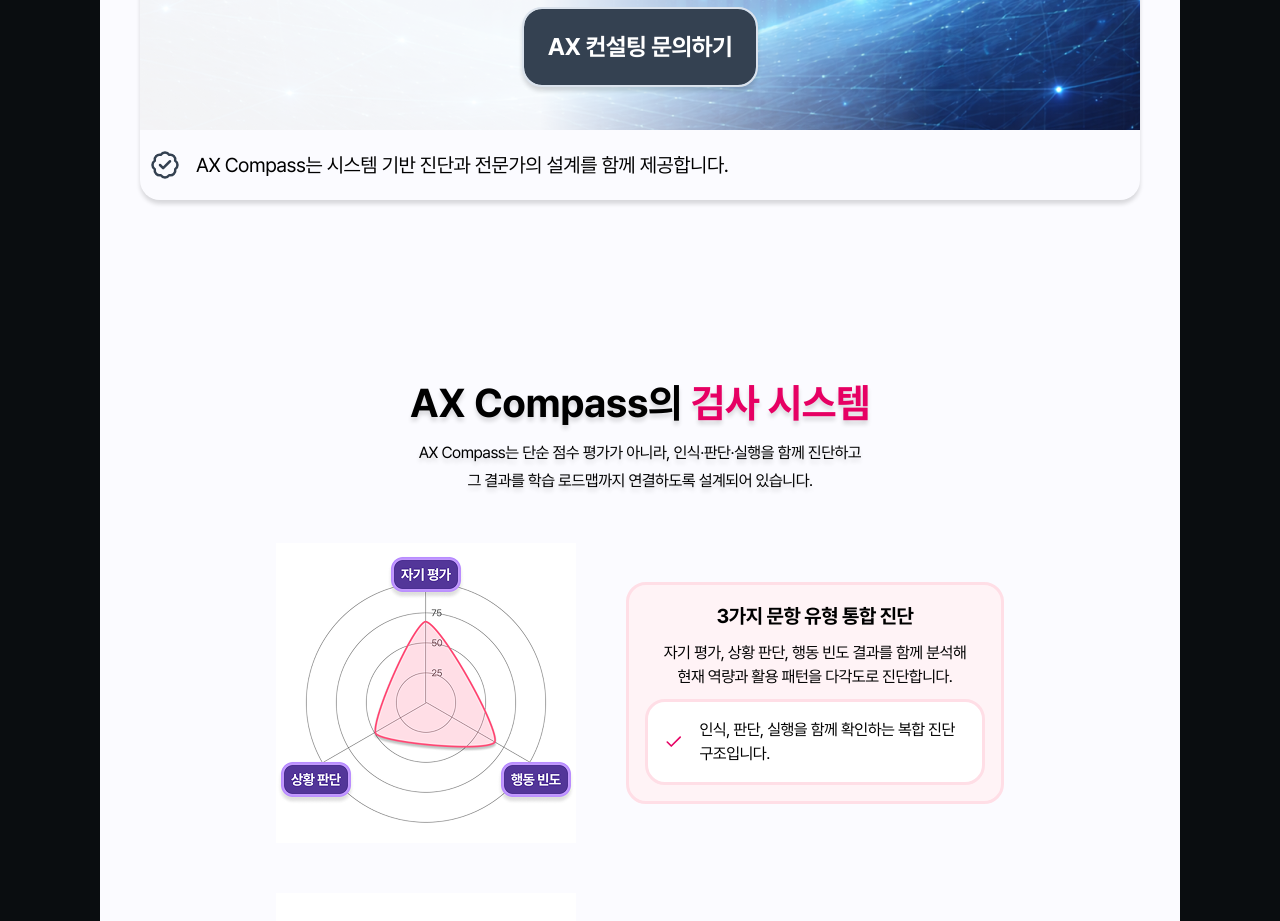
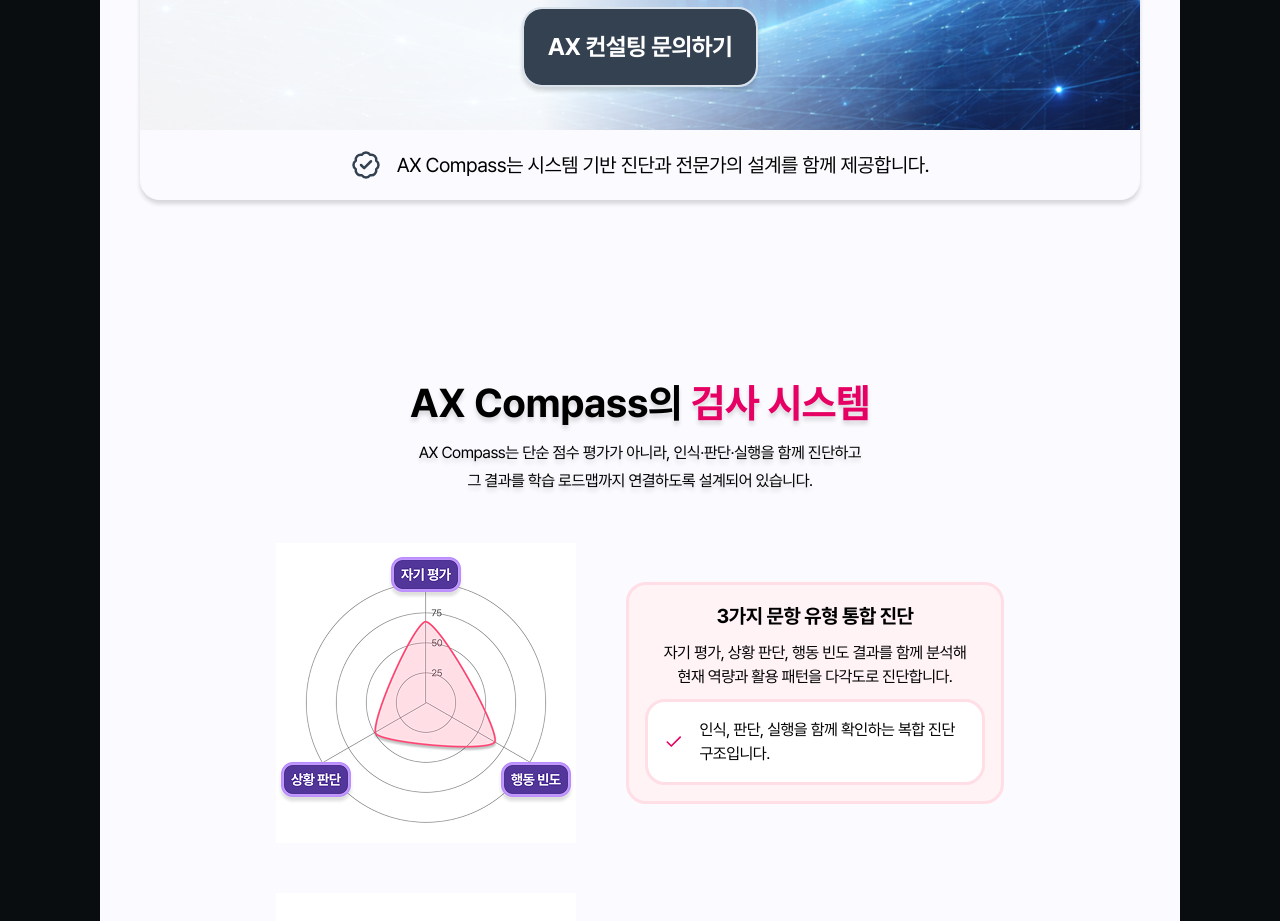
Before and after one commit to helloworldlabs-projects/AX-Compass, a Next.js app: page / in a window 1280 px wide. Shown: the part 3720-4641 px from the top of the page. Built offline with nearby package versions, Linux system fonts and the light colour scheme.

Commit message:
fix(style): 하단 텍스트 중앙 정렬 누락 수정

```diff
--- a/app/(home)/components/section/ConsultingCtaSection.tsx
+++ b/app/(home)/components/section/ConsultingCtaSection.tsx
@@ -32,7 +32,7 @@ export function ConsultingCtaSection() {
             </Button>
           </div>
         </div>
-        <div className="flex items-center gap-3 px-2.5 py-5 lg:gap-4">
+        <div className="flex items-center justify-center gap-3 px-2.5 py-5 lg:gap-4">
           <BadgeCheck className="text-special-dark-blue-500 size-6 shrink-0 lg:size-[30px]" />
           <span className="txt-st2-regular">
             AX Compass는 시스템 기반 진단과 전문가의 설계를 함께 제공합니다.
```
